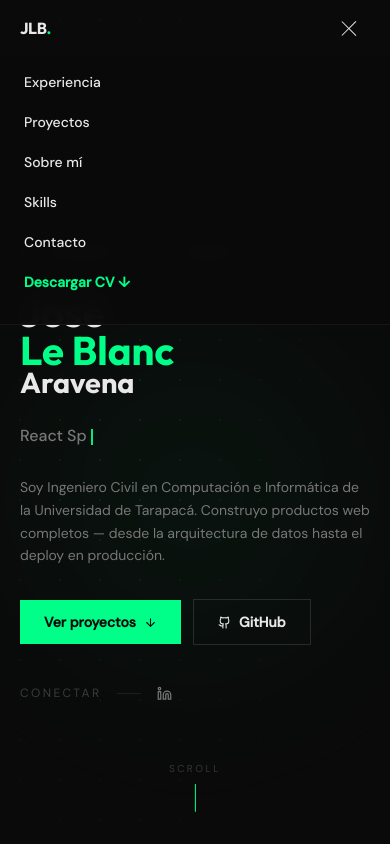
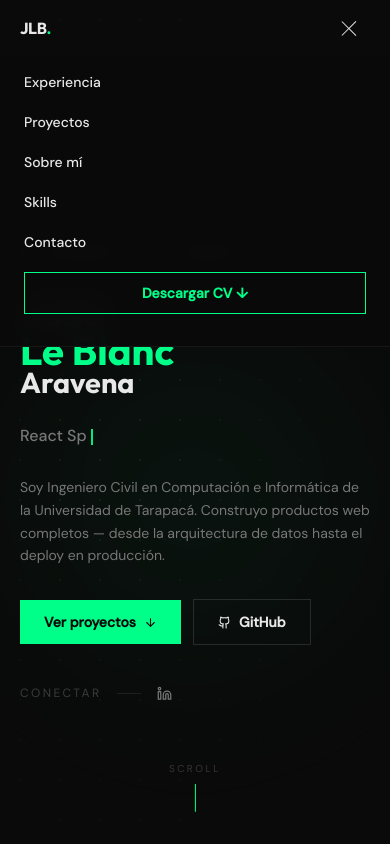
Before and after one commit to Joselito-informatico/Portfolio, a React (Vite) app: page / in a window 390 px wide. Both pictures are taken after a click on the button "Abrir menú". Shown: the top 844 px of the page. Built offline with nearby package versions, Linux system fonts and the light colour scheme.

Commit message:
fix(cv): rename PDF, fix nav href encoding, add vercel SPA rewrite

```diff
--- a/src/components/NavBar.jsx
+++ b/src/components/NavBar.jsx
@@ -88,10 +88,10 @@ export default function NavBar() {
           })}
         </nav>
 
-        {/* CV */}
+        {/* CV — Desktop: href sin acento, nombre exacto del archivo en public/ */}
         <a
-          href="/CV_Jos%C3%A9_Le_Blanc.pdf"
-          download
+          href="/CV_Jose_Le_Blanc.pdf"
+          download="CV_Jose_Le_Blanc.pdf"
           className="hidden md:inline-flex items-center gap-2 text-xs font-semibold px-4 py-2 border transition-all duration-200 clr-accent"
           style={{ borderColor: 'var(--color-accent)' }}
           onMouseEnter={(e) => { e.currentTarget.style.backgroundColor = 'var(--color-accent)'; e.currentTarget.style.color = '#0a0a0a' }}
@@ -137,7 +137,15 @@ export default function NavBar() {
                 {label}
               </a>
             ))}
-            <a href="/CV_Jos%C3%A9_Le_Blanc.pdf" download className="text-sm font-semibold w-fit clr-accent" onClick={() => setMenuOpen(false)}>
+
+            {/* CV — Mobile: estilos consistentes con la paleta */}
+            <a
+              href="/CV_Jose_Le_Blanc.pdf"
+              download="CV_Jose_Le_Blanc.pdf"
+              className="text-sm font-semibold px-4 py-2.5 text-center transition-colors duration-200 clr-accent"
+              style={{ border: '1px solid var(--color-accent)' }}
+              onClick={() => setMenuOpen(false)}
+            >
               Descargar CV ↓
             </a>
           </motion.div>
```
Also changed, not shown: vercel.json, 1 other file (tests, documents, lock files or other folders).
